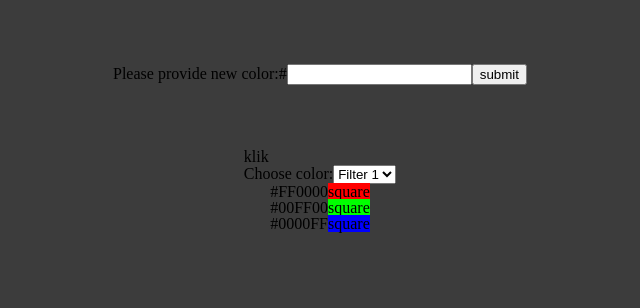
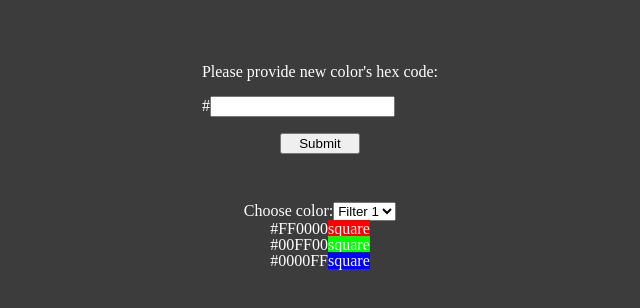
Before and after one commit to Jinpai666/favourite-colors, a React (Create React App) app: page / in a window 1280 px wide. Shown: the top 308 px of the page, without its empty margins (320-960 px from the left). Built offline with nearby package versions, Linux system fonts and the light colour scheme.

Commit message:
finish add colors  logic

```diff
--- a/src/App.tsx
+++ b/src/App.tsx
@@ -3,14 +3,6 @@ import AddColorForm from "./components/AddColorForm";
 import FilterColorsForm from "./components/FilterColorsForm";
 import "./scss/main.scss";
 
-
-interface Colors {
-        code: string,
-        r: number,
-        g: number,
-        b: number,
-        saturation: number,
-}
 const App = () => {
 
     const colorsFromStorage =  localStorage.getItem('storedColors') && JSON.parse(localStorage.getItem('storedColors') || "");
@@ -44,7 +36,7 @@ const App = () => {
 
     return (
         <div className="main">
-            <AddColorForm />
+            <AddColorForm allColors={allColors} colorsFromStorage={colorsFromStorage} />
             <FilterColorsForm colors={allColors}/>
             {/*{<button onClick={()=>console.log(allColors)}></button>}*/}
 
--- a/src/components/AddColorForm.tsx
+++ b/src/components/AddColorForm.tsx
@@ -1,63 +1,85 @@
 import React, {useState} from 'react';
 import {getSaturation, getRGB} from "../functions/convert/convertFunctions";
 
+interface Color {
+            code: string,
+            r: number,
+            g: number,
+            b: number,
+            saturation: number,
+     }
+interface Props {
+    allColors: Color[]
+    colorsFromStorage: Color[]
+}
 
-const AddColors = () => {
+
+const AddColors = ({allColors, colorsFromStorage}:Props) => {
     const [inputValue, setInputValue] = useState('');
-    const [inputIsIncorrect, setInputIsIncorrect] = useState(false)
+    const [inputIsIncorrect, setInputIsIncorrect] = useState(false);
+    const [isInStorage, setIsInStorage] = useState(false);
     const hexRegExp = /^#([0-9a-f]{6}|[0-9a-f]{3})$/i
+    const codes = allColors.map((color:Color)=>color.code)
+
 
     const handleSubmit = (event: React.FormEvent<HTMLFormElement>) => {
-        const correct = ()=>{
-            setInputIsIncorrect(false);
+
+        const correct = () => {
             const colorToSave = {
-                code: inputValue,
+                code: inputValue.toUpperCase(),
                 r: Number(getRGB(inputValue)[0]),
                 g: Number(getRGB(inputValue)[1]),
                 b: Number(getRGB(inputValue)[2]),
                 saturation: getSaturation(inputValue)
             }
-            const colorsFromStorage =  localStorage.getItem('storedColors') && JSON.parse(localStorage.getItem('storedColors') || "");
             const newColors = colorsFromStorage
                 ? [...colorsFromStorage, colorToSave]
                 : [colorToSave]
             localStorage.setItem('storedColors', JSON.stringify(newColors));
-            console.log(newColors)
+            return;
         }
-        const incorrect = ()=>{
+
+        const incorrect = () => {
+            setIsInStorage(false);
+            event.preventDefault();
             setInputIsIncorrect(true);
-            console.log('niepoprawne')
+            return;
         }
+
+        const inStorage = () => {
+            setInputIsIncorrect(false)
             event.preventDefault();
+            setIsInStorage(true);
+            return;
+        }
+
+        if(!codes.includes(inputValue.toUpperCase())){
             hexRegExp.test(inputValue)
                 ? correct()
-            : incorrect()
+                : incorrect();
+            return
+        }
+        inStorage();
     };
-
 
     return (
         <>
-            <form className="addForm form" onSubmit={event => handleSubmit(event)}>
-                <label className="form__label" htmlFor="addColorForm">Please provide new color:</label>
+            <form className="addForm" onSubmit={event => handleSubmit(event)}>
+                <label className="addForm__label" htmlFor="addColorForm">Please provide new color's hex code:</label>
+                <div>
                     <span>#</span>
                     <input
+                        className="addForm__input"
                         name="addColorForm"
                         type="text"
                         maxLength={6}
                         onChange={(event) => setInputValue("#" + event.target.value)}
                         pattern="[a-zA-Z0-9]+"
                     />
-                <button type={"submit"}>submit</button>
-
+                </div>
+                <button className={"addForm__button"} type={"submit"}>Submit</button>
             </form>
-            <p>{inputIsIncorrect? "Please provide correct hex format" : ""}</p>
-            {/*<p style={{color:`${inputValue ? inputValue : "red"}`}}>{inputValue}</p>*/}
-            {/*<p style={{color:`${inputValue ? inputValue : "red"}`}}>*/}
-            {/*    <span>{getRGB(inputValue)[0]}</span>,*/}
-            {/*    <span>{getRGB(inputValue)[1]}</span>,*/}
-            {/*    <span>{getRGB(inputValue)[2]}</span>*/}
-            {/*    </p>*/}
-            {/*<p style={{color:`${inputValue ? inputValue : "red"}`}}>{getSaturation(inputValue)}</p>*/}
+            <p className={"addForm__errorMessage"}>{inputIsIncorrect? "Please provide correct hex format" : ""}{isInStorage && "Color already saved"}</p>
         </>
     );
 }
--- a/src/components/FilterColorsForm.tsx
+++ b/src/components/FilterColorsForm.tsx
@@ -40,12 +40,10 @@ const predefinedColors = [
 
 export default class FilterColors extends Component <MyProps> {
 
-
     render() {
         return (
             <>
                 <form>
-                    <p onClick={()=> console.log(this.props.colors)}>klik</p>
                     <label htmlFor="filterColors">Choose color:</label>
                     <select name="filterColors" id="filterColors">
                         <option value="1">Filter 1</option>
--- a/src/functions/convert/convertFunctions.tsx
+++ b/src/functions/convert/convertFunctions.tsx
@@ -36,29 +36,12 @@
         let cmin = Math.min(r,g,b),
             cmax = Math.max(r,g,b),
             delta = cmax - cmin,
-            h,
             s,
             l;
-
-        if (delta === 0)
-            h = 0;
-        else if (cmax === r)
-            h = ((g - b) / delta) % 6;
-        else if (cmax === g)
-            h = (b - r) / delta + 2;
-        else
-            h = (r - g) / delta + 4;
-
-        h = Math.round(h * 60);
-
-        if (h < 0)
-            h += 360;
 
         l = (cmax + cmin) / 2;
         s = delta === 0 ? 0 : delta / (1 - Math.abs(2 * l - 1));
         s = +(s * 100).toFixed(1);
-        l = +(l * 100).toFixed(1);
 
         return s;
-        // return "hsl(" + h + "," + s + "%," + l + "%)";
     }
--- a/src/scss/_addForm.scss
+++ b/src/scss/_addForm.scss
@@ -1,3 +1,18 @@
 .addForm{
-  margin: 4rem;
+  margin: 4rem 0 1rem;
+  display: flex;
+  flex-direction: column;
+  &__label{
+  margin-bottom: 1rem;
+  }
+  &__input{
+    margin-bottom: 1rem;
+  }
+  &__errorMessage{
+    height: 2rem;
+  }
+  &__button{
+    width: 5rem;
+    align-self: center;
+  }
 }
--- a/src/scss/main.scss
+++ b/src/scss/main.scss
@@ -8,4 +8,5 @@ body {
   display: flex;
   flex-direction: column;
   align-items: center;
+  color: #fff;
 }
```
Lines whose indentation alone changed are shown as unchanged.
